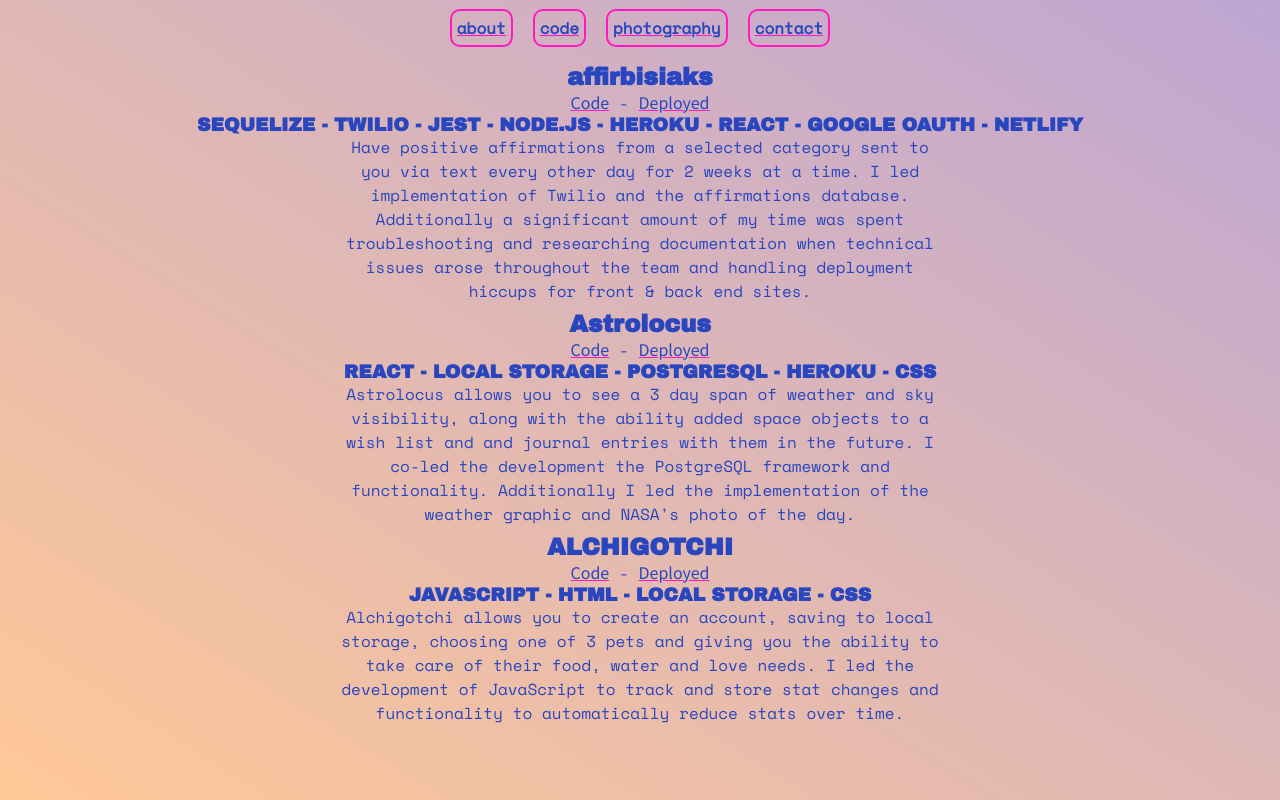
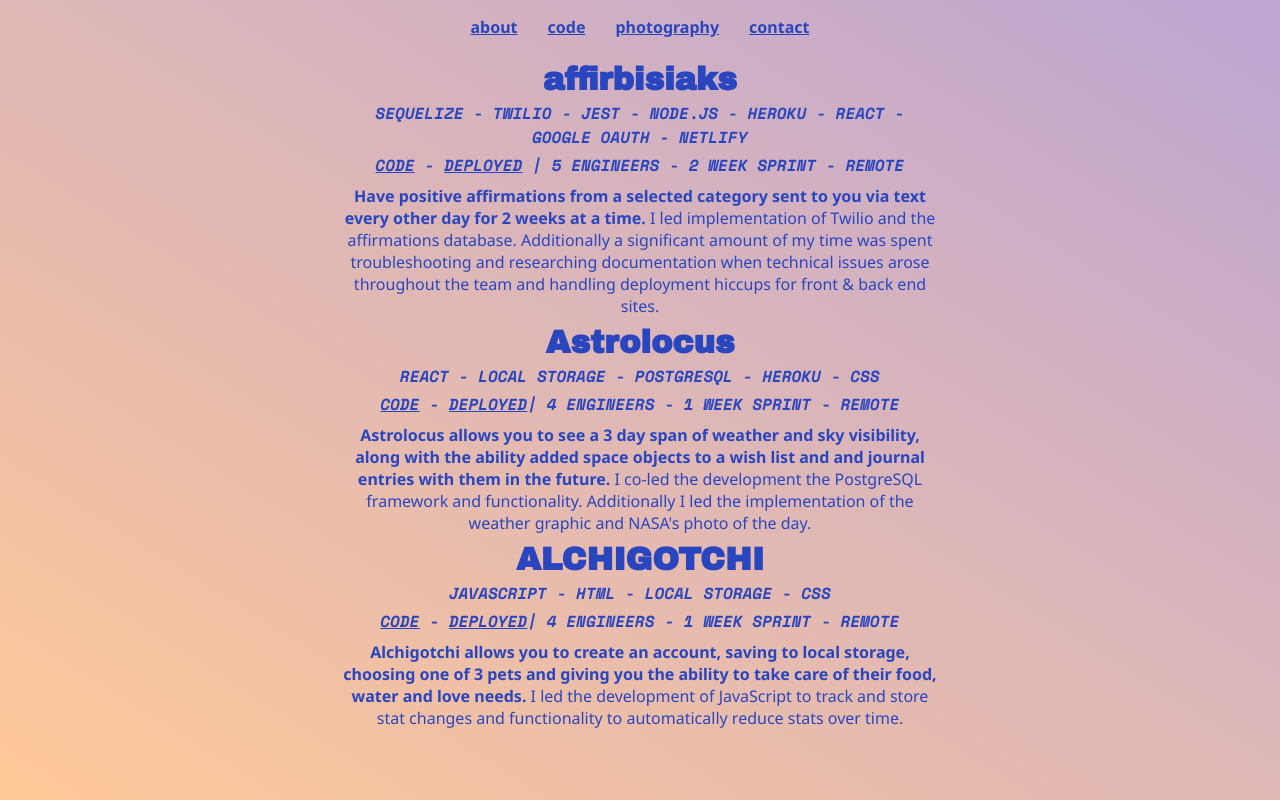
Before and after one commit to mckubisiak/my-portfolio, a React (Create React App) app: page /code in a window 1280 px wide. Built offline with nearby package versions, Linux system fonts and the light colour scheme.

Commit message:
updated styling to reflect resume

```diff
--- a/public/index.html
+++ b/public/index.html
@@ -13,10 +13,7 @@
       href="https://fonts.googleapis.com/css2?family=Space+Mono:ital,wght@1,700&display=swap"
       rel="stylesheet"
     />
-    <link
-      href="https://fonts.googleapis.com/css2?family=Archivo+Black&family=Space+Mono&display=swap"
-      rel="stylesheet"
-    />
+    <link href="https://fonts.googleapis.com/css2?family=Archivo+Black&family=Noto+Sans:wght@400;700&display=swap" rel="stylesheet">
     <meta name="viewport" content="width=device-width, initial-scale=1" />
     <meta name="theme-color" content="#000000" />
     <meta
--- a/src/Components/About.js
+++ b/src/Components/About.js
@@ -23,7 +23,7 @@
           <article>
             <p className='mainP'>
               A queer trans Software Engineer. I love developing with people and
-              supporting everyone's common, as well as individual goals.
+              supporting everyone's common, and individual goals.
               Photography and{' '}
               <a
                 href='https://docs.google.com/document/d/1Tb3ETGO7tTbJFjT9ZHOJqpmd-qvIyq-JAkz8kT4pQfY/edit'
--- a/src/Components/Code.js
+++ b/src/Components/Code.js
@@ -6,14 +6,19 @@
     return (
       <div className='mainDiv'>
         <div>
-          <h2 className='projectTitle'>affirbisiaks</h2>
-          <span className='mainP'>
+          <h1 className='projectTitle'>affirbisiaks</h1>
+
+          <h4>
+            SEQUELIZE - TWILIO - JEST - NODE.JS - HEROKU - REACT - GOOGLE OAUTH
+            - NETLIFY{' '}
+          </h4>
+          <h4 >
             <a
               href='https://github.com/affirbisiaks'
               target='_blank'
               rel='noopener noreferrer'
             >
-              Code
+              CODE
             </a>{' '}
             -{' '}
             <a
@@ -21,16 +26,12 @@
               target='_blank'
               rel='noopener noreferrer'
             >
-              Deployed
-            </a>
-          </span>
-          <h3>
-            SEQUELIZE - TWILIO - JEST - NODE.JS - HEROKU - REACT - GOOGLE OAUTH
-            - NETLIFY{' '}
-          </h3>
+              DEPLOYED
+            </a> | 5 ENGINEERS - 2 WEEK SPRINT - REMOTE
+          </h4>
           <p className='mainP'>
-            Have positive affirmations from a selected category sent to you via
-            text every other day for 2 weeks at a time. I led implementation of
+          <strong>Have positive affirmations from a selected category sent to you via
+            text every other day for 2 weeks at a time.</strong> I led implementation of
             Twilio and the affirmations database. Additionally a significant
             amount of my time was spent troubleshooting and researching
             documentation when technical issues arose throughout the team and
@@ -39,14 +40,15 @@
         </div>
 
         <div>
-          <h2 className='projectTitle'>Astrolocus</h2>
-          <span className='mainP'>
+          <h1  className='projectTitle'>Astrolocus</h1>
+          <h4>REACT - LOCAL STORAGE - POSTGRESQL - HEROKU - CSS</h4>
+          <h4 >
             <a
               href='https://github.com/Astromapi'
               target='_blank'
               rel='noopener noreferrer'
             >
-              Code
+              CODE
             </a>{' '}
             -{' '}
             <a
@@ -54,14 +56,13 @@
               target='_blank'
               rel='noopener noreferrer'
             >
-              Deployed
-            </a>
-          </span>
-          <h3>REACT - LOCAL STORAGE - POSTGRESQL - HEROKU - CSS</h3>
+              DEPLOYED
+            </a>| 4 ENGINEERS - 1 WEEK SPRINT - REMOTE
+          </h4>
           <p className='mainP'>
-            Astrolocus allows you to see a 3 day span of weather and sky
+            <strong> Astrolocus allows you to see a 3 day span of weather and sky
             visibility, along with the ability added space objects to a wish
-            list and and journal entries with them in the future. I co-led the
+            list and and journal entries with them in the future.</strong> I co-led the
             development the PostgreSQL framework and functionality. Additionally
             I led the implementation of the weather graphic and NASA's photo of
             the day.
@@ -69,14 +70,15 @@
         </div>
 
         <div>
-          <h2 className='projectTitle'>ALCHIGOTCHI</h2>
-          <span className='mainP'>
+          <h1 className='projectTitle'>ALCHIGOTCHI</h1>
+          <h4> JAVASCRIPT - HTML - LOCAL STORAGE - CSS</h4>
+          <h4 >
             <a
               href='https://github.com/Virtual-Pet-Task-Munger/virtual-pet'
               target='_blank'
               rel='noopener noreferrer'
             >
-              Code
+              CODE
             </a>{' '}
             -{' '}
             <a
@@ -84,14 +86,13 @@
               target='_blank'
               rel='noopener noreferrer'
             >
-              Deployed
-            </a>
-          </span>
-          <h3> JAVASCRIPT - HTML - LOCAL STORAGE - CSS</h3>
+              DEPLOYED
+            </a>| 4 ENGINEERS - 1 WEEK SPRINT - REMOTE
+          </h4>
           <p className='mainP'>
-            Alchigotchi allows you to create an account, saving to local
+          <strong>Alchigotchi allows you to create an account, saving to local
             storage, choosing one of 3 pets and giving you the ability to take
-            care of their food, water and love needs. I led the development of
+            care of their food, water and love needs.</strong> I led the development of
             JavaScript to track and store stat changes and functionality to
             automatically reduce stats over time.
           </p>
--- a/src/Styles/App.css
+++ b/src/Styles/App.css
@@ -7,7 +7,7 @@
 * {
   margin: auto;
   text-align: center;
-  font-family: 'Noto Sans JP', sans-serif;
+  /* font-family: 'Noto Sans JP', sans-serif; */
   /* font-family: 'Roboto', sans-serif; */
 }
 
@@ -25,8 +25,6 @@
 
 .header {
   padding-top: 1em;
-  font-family: 'Space Mono', monospace;
-  font-weight: bold;
 }
 
 .headerLink {
@@ -34,35 +32,25 @@
   padding: 5px;
   margin: 10px;
   border-radius: 10px;
-  border: solid 2px #ff1abf;
-  font-family: 'Space Mono', monospace;
+  font-family: 'Noto Sans', sans-serif;
+  font-weight: 900;
 }
 
 a {
   color: #2946bf;
   text-decoration: underline;
-text-decoration-color: #ff1abf;
+
 }
 
 a:hover {
-  color: #ff1abf;
   text-decoration: underline;
-text-decoration-color: #2946bf;}
+text-decoration-color: #ff1abf;}
 
-.headerLink:hover {
-  color: #ff1abf;
-  border: solid 2px#2946bf;
+/* .headerLink:hover {
+  border: solid 1px #ff1abf;
 
-}
+} */
 
-.footer {
-  width: 100%;
-  height: 5vh;
-  position: absolute;
-  bottom: 0;
-  left: 0;
-  background-color: #00000000;
-}
 
 .mainDiv {
   flex-direction: row;
@@ -89,20 +77,25 @@
 .mainTitle {
   color: #2946bf;
   font-family: 'Archivo Black', sans-serif;
-  text-decoration: underline;
-  text-decoration-color: #ff1abf;
 }
 
 .mainP {
-  font-family: 'Space Mono', monospace;
+  font-family: 'Noto Sans', sans-serif;
   color: #2946bf;
+  padding-top: 1vh;
 }
 
 input,
 textarea {
-  border: solid 4px #ff1abf;
+  border: solid 1.9px #ff1abf;
   border-radius: 10px;
   margin: 7px;
+  color: #2946bf;
+}
+
+input,textarea:focus {
+  border-color: #ff1abf;
+  outline-color: #ff1abf;
 }
 
 .App {
--- a/src/Styles/Code.css
+++ b/src/Styles/Code.css
@@ -1,20 +1,21 @@
-h3 {
+h4 {
   color: #2946bf;
-  max-width: 95%;
-  font-family: 'Archivo Black', sans-serif;
-
+  max-width: 50%;
+  font-family: 'Space Mono', monospace;
+  font-weight: 700;
+  padding-top: .5vh;
 }
 
-h2 {
+h1 {
   color: #2946bf;
   font-family: 'Archivo Black', sans-serif;
 
 }
 
-span {
-  font-family: 'Space Mono', monospace;
-}
-
 .projectTitle {
   padding-top: 1vh;
 }
+
+strong {
+  font-weight: 900;
+}
--- a/src/Styles/Contact.css
+++ b/src/Styles/Contact.css
@@ -7,6 +7,6 @@
 }
 
 label {
-  font-family: 'Space Mono', monospace;
+  font-family: 'Noto Sans', sans-serif;
   font-weight: bold;
 }
```
